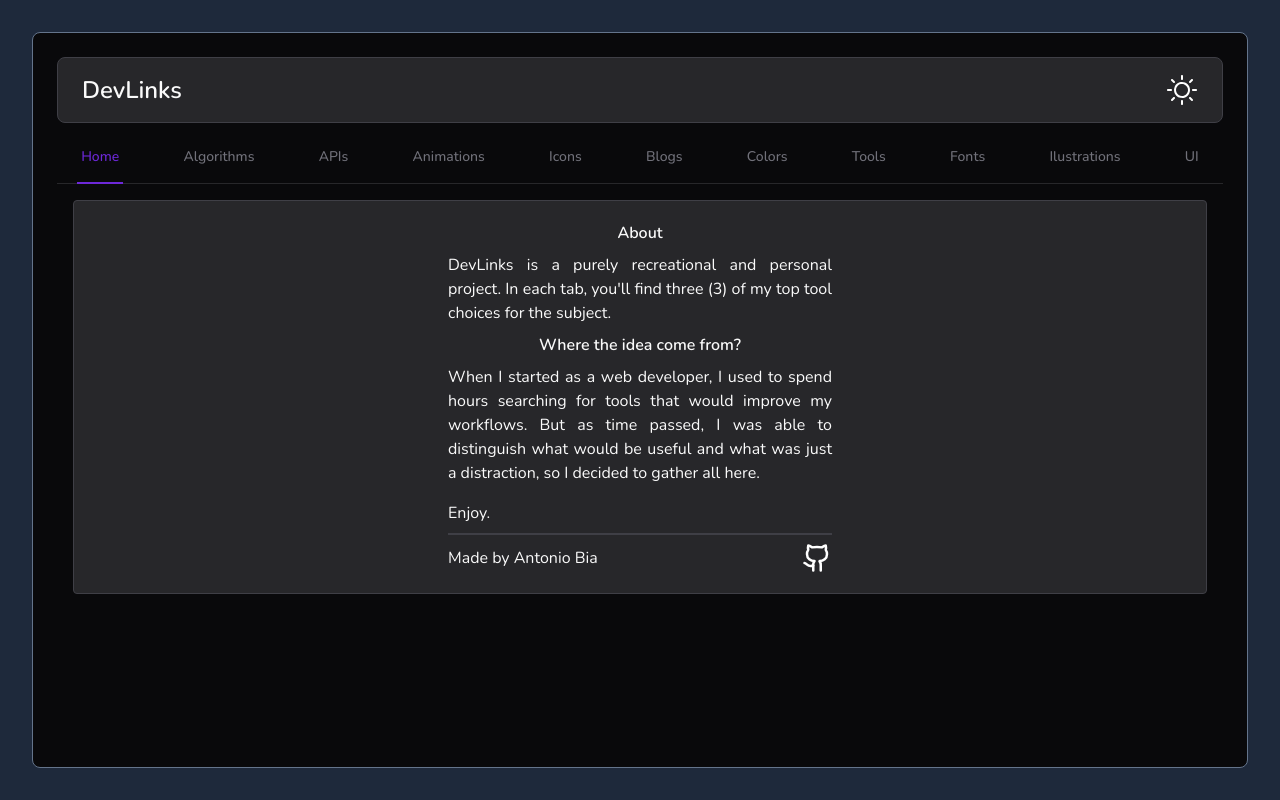
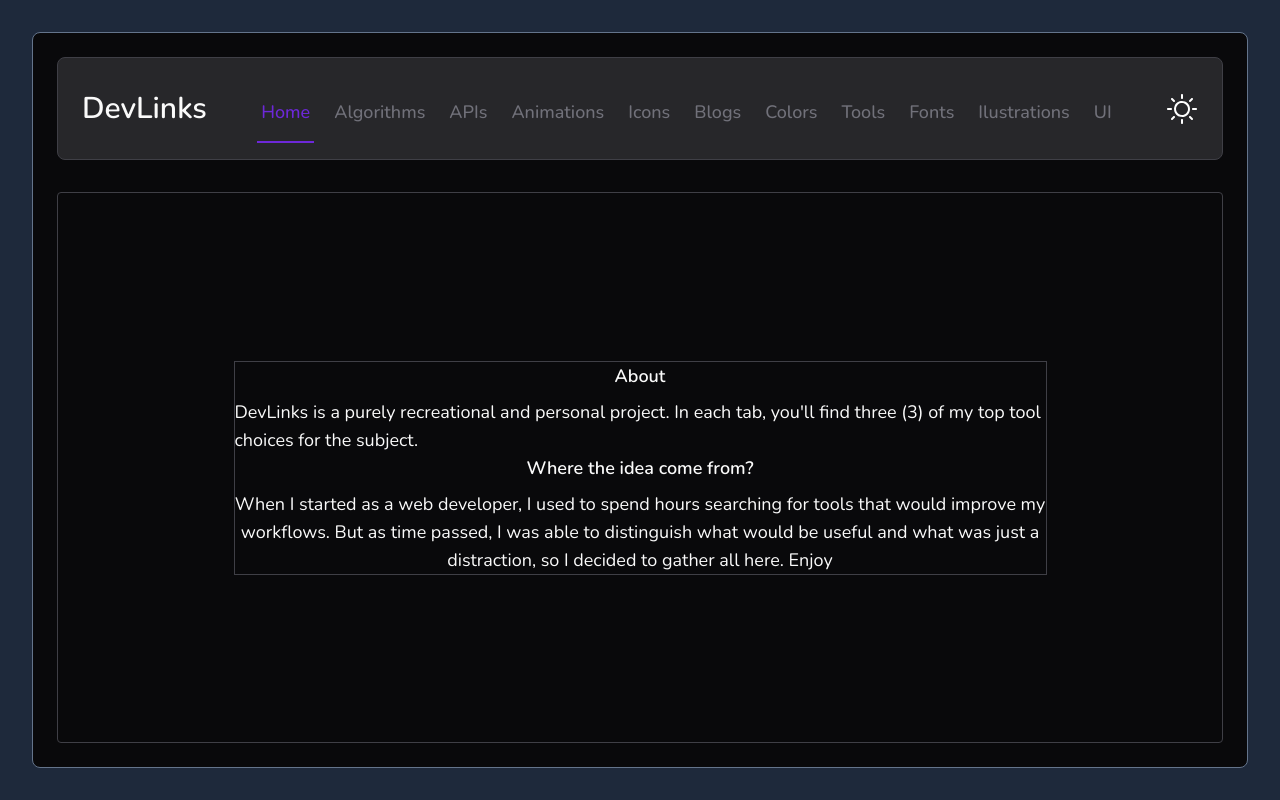
Before and after one commit to antoniobiasotti/devlinks, a Next.js app: page / in a window 1280 px wide. Built offline with nearby package versions, Linux system fonts and the light colour scheme.

Commit message:
working on tabs routes + changed layout

```diff
--- a/src/app/(devlinks)/(home)/page.tsx
+++ b/src/app/(devlinks)/(home)/page.tsx
@@ -6,25 +6,23 @@ export default async function Home() {
   await new Promise(resolve => setTimeout(resolve, 1000))
 
   return (
-      <div className="space-y-8 justify-center">
-        <div className="flex flex-col justify-center items-center font-light p-4">
-          <div className="w-full h-full bg-zinc-800 px-10 py-5 flex-col justify-center items-center gap-2 inline-flex border border-zinc-700 rounded">
-            <div className="w-96 flex-col items-center gap-2 inline-flex">
+          <div className="h-full w-full flex flex-col items-center justify-center gap-2 px-10 py-5 border border-zinc-700 rounded text-lg">
+            <div className="w-3/4 flex flex-col items-center justify-center border border-zinc-700">
+              <div className="flex-col items-center gap-2 inline-flex">
                 <h2 className="font-semibold">About</h2>
-              <div className="text-justify whitespace-pre-line">
+                <p>
                   DevLinks is a purely recreational and personal project. In each tab, you'll find three (3) of my top tool choices for the subject.
+                </p>
               </div>
+              <div className="flex-col items-center gap-2 inline-flex">
+                <h2 className="font-semibold">Where the idea come from?</h2>
+                <p className="text-center">
+                When I started as a web developer, I used to spend hours searching for tools that would improve my workflows. But as time passed, I was able to distinguish what would be useful and what was just a distraction, so I decided to gather all here.
+                Enjoy
+                </p>
               </div>
-            <div className="w-96 h-44 flex-col justify-start items-center gap-2 inline-flex">
-              <h2 className="font-semibold">Where the idea come from?</h2>
-              <div className="text-justify whitespace-pre-line">
-              When I started as a web developer, I used to spend hours searching for tools that would improve my workflows. But as time passed, I was able to distinguish what would be useful and what was just a distraction, so I decided to gather all here.
-              <span className="block mt-4">Enjoy.</span>
-              </div>
-            </div>
-            <div className="border border-zinc-700 w-96 mt-4" ></div>
-            <div className="w-96 flex justify-between items-center">
-              <span>Made by Antonio Bia</span>
+              {/* <div className="w-96">
+                <div className="flex justify-between items-center">Made by Antonio Bia
                   <Link
                     href="https://github.com/antoniobiasotti/devlinks"
                     target='blank'
@@ -37,7 +35,7 @@ export default async function Home() {
                         />
                   </Link>
                 </div>
-          </div>
+              </div> */}
             </div>
           </div>
   );
--- a/src/app/(devlinks)/layout.tsx
+++ b/src/app/(devlinks)/layout.tsx
@@ -1,15 +1,12 @@
 import { ReactNode } from 'react'
 
 import { Header } from "@/components/header";
-import { MainNavigationBar } from "@/components/Navbar";
-import { SettingsTabs } from "@/components/SettingsTabs";
 
 export default function HomeLayout({ children } : { children: ReactNode }) {
     return (
         <div className="h-screen bg-slate-800 text-zinc-50 px-8 py-8 selection:bg-slate-800">
-            <main className="h-full bg-zinc-950 rounded-lg justify-center py-6 px-6 border border-slate-500">
+            <main className="h-full flex flex-col gap-8 bg-zinc-950 rounded-lg py-6 px-6 border border-slate-500">
                 <Header />
-                <SettingsTabs/>
                 {children}
             </main>
         </div>
--- a/src/components/SettingsTabs/TabItem.tsx
+++ b/src/components/SettingsTabs/TabItem.tsx
@@ -13,7 +13,7 @@ export function TabItem({ value, title, isSelected = false }: TabItemsProps) {
   return (
     <Tabs.Trigger
       value={value}
-      className="relative px-1 pb-4 text-sm font-medium text-zinc-500 hover:text-violet-700 data-[state=active]:text-violet-700"
+      className="relative px-1 pb-4 text-lg font-medium text-zinc-500 hover:text-violet-700 data-[state=active]:text-violet-700"
     >
       <span>{title}</span>
 
--- a/src/components/SettingsTabs/index.tsx
+++ b/src/components/SettingsTabs/index.tsx
@@ -14,7 +14,7 @@ export function SettingsTabs() {
             value="tab1"
             title="Home"
             isSelected={currentTab === 'tab1'}
-          />
+        />
         <TabItem
           value="tab2"
           title="Algorithms"
--- a/src/components/header.tsx
+++ b/src/components/header.tsx
@@ -1,14 +1,16 @@
 import Link from 'next/link'
 import Image from 'next/image'
+import { SettingsTabs } from "@/components/SettingsTabs";
 
 export function Header() {
     return (
-        <div className="flex justify-between bg-zinc-800 border border-zinc-700 rounded-lg px-6 py-4 font-semibold text-2xl">
+        <div className="flex justify-between items-center bg-zinc-800 border border-zinc-700 rounded-lg px-6 py-4 font-semibold text-3xl">
             <Link
                 href="#"
             >
                 DevLinks
             </Link>
+            <SettingsTabs/>
             <button>
                <Image src="/darkmode.svg"
                     width={32}
```
Lines whose indentation alone changed are shown as unchanged.
